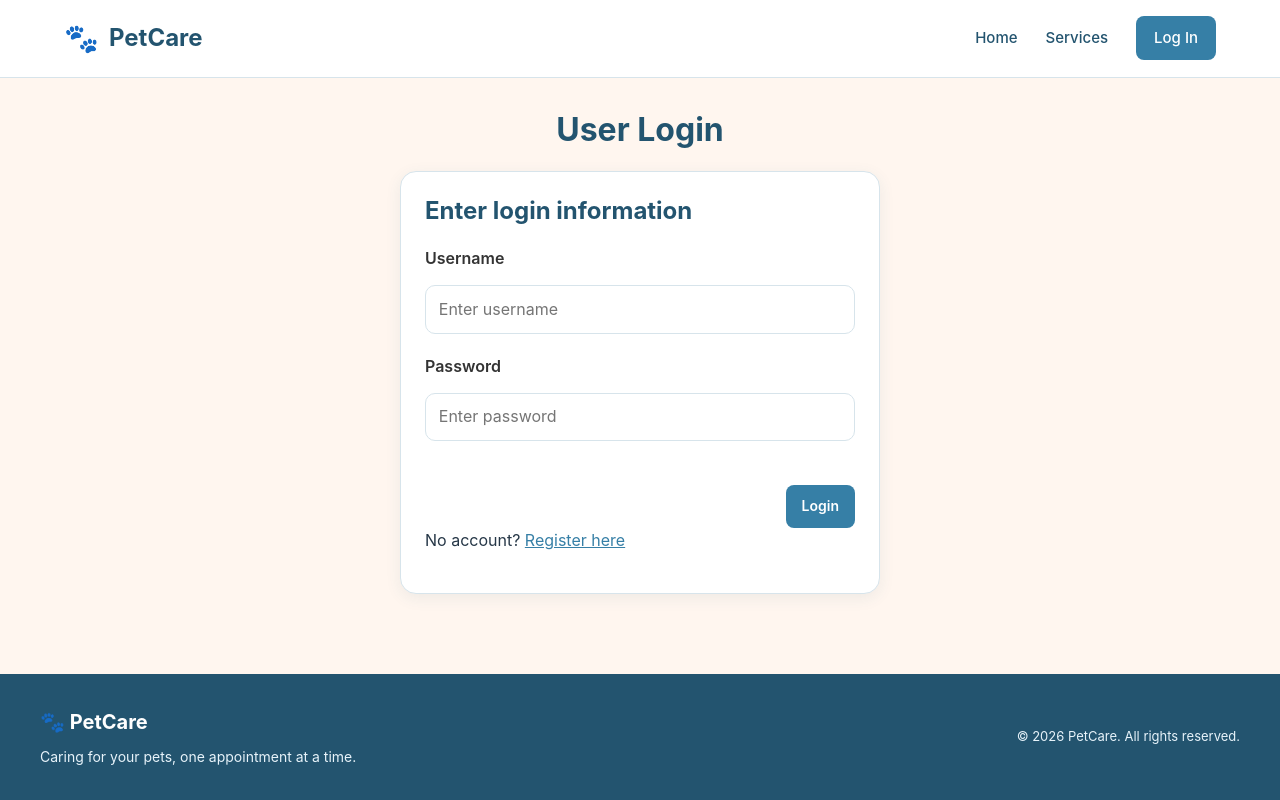
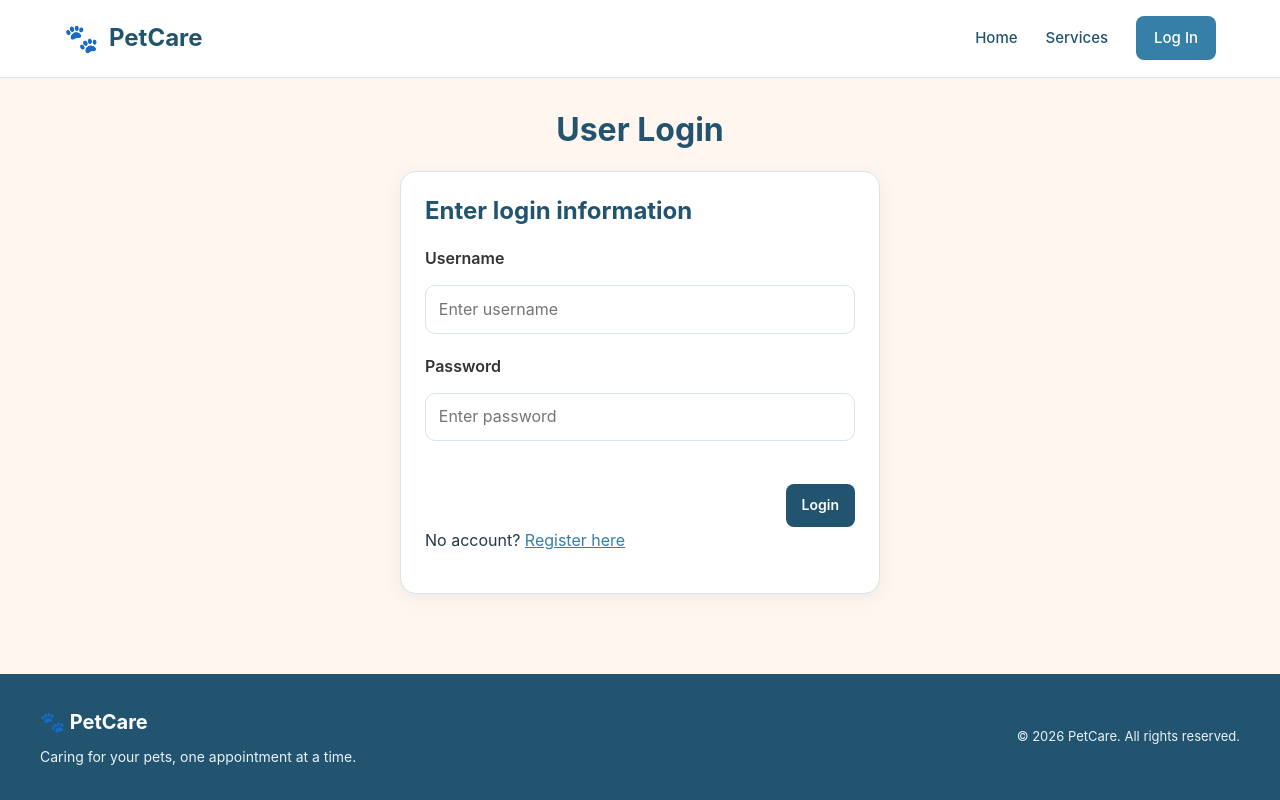
Before and after one commit to joseph-sikowitz/petcare, a React app in the folder frontend/: page /login in a window 1280 px wide. In both pictures the pointer is over the button "Login". Built offline with nearby package versions, Linux system fonts and the light colour scheme; no server answers; the HTML template or start-up script is replaced by a standard one.

Commit message:
Updated login and register component CSS to align buttons with rest of the project

```diff
--- a/frontend/src/components/UserLoginForm.css
+++ b/frontend/src/components/UserLoginForm.css
@@ -57,10 +57,18 @@
   font-size: 14px;
   font-weight: 600;
   cursor: pointer;
-  transition: background-color 0.2s;
+  transition:
+    background-color 0.2s ease,
+    transform 0.2s ease;
 }
 
 .userlogin-btn-primary {
   background-color: #367fa6;
   color: white;
 }
+
+.userlogin-btn:hover {
+  background: var(--color-primary-dark);
+  color: #fff;
+  transform: translateY(-1px);
+}
--- a/frontend/src/components/UserRegisterForm.css
+++ b/frontend/src/components/UserRegisterForm.css
@@ -42,10 +42,18 @@
   font-size: 14px;
   font-weight: 600;
   cursor: pointer;
-  transition: background-color 0.2s;
+  transition:
+    background-color 0.2s ease,
+    transform 0.2s ease;
 }
 
 .userregister-btn-primary {
   background-color: #367fa6;
   color: white;
 }
+
+.userregister-btn:hover {
+  background: var(--color-primary-dark);
+  color: #fff;
+  transform: translateY(-1px);
+}
```
